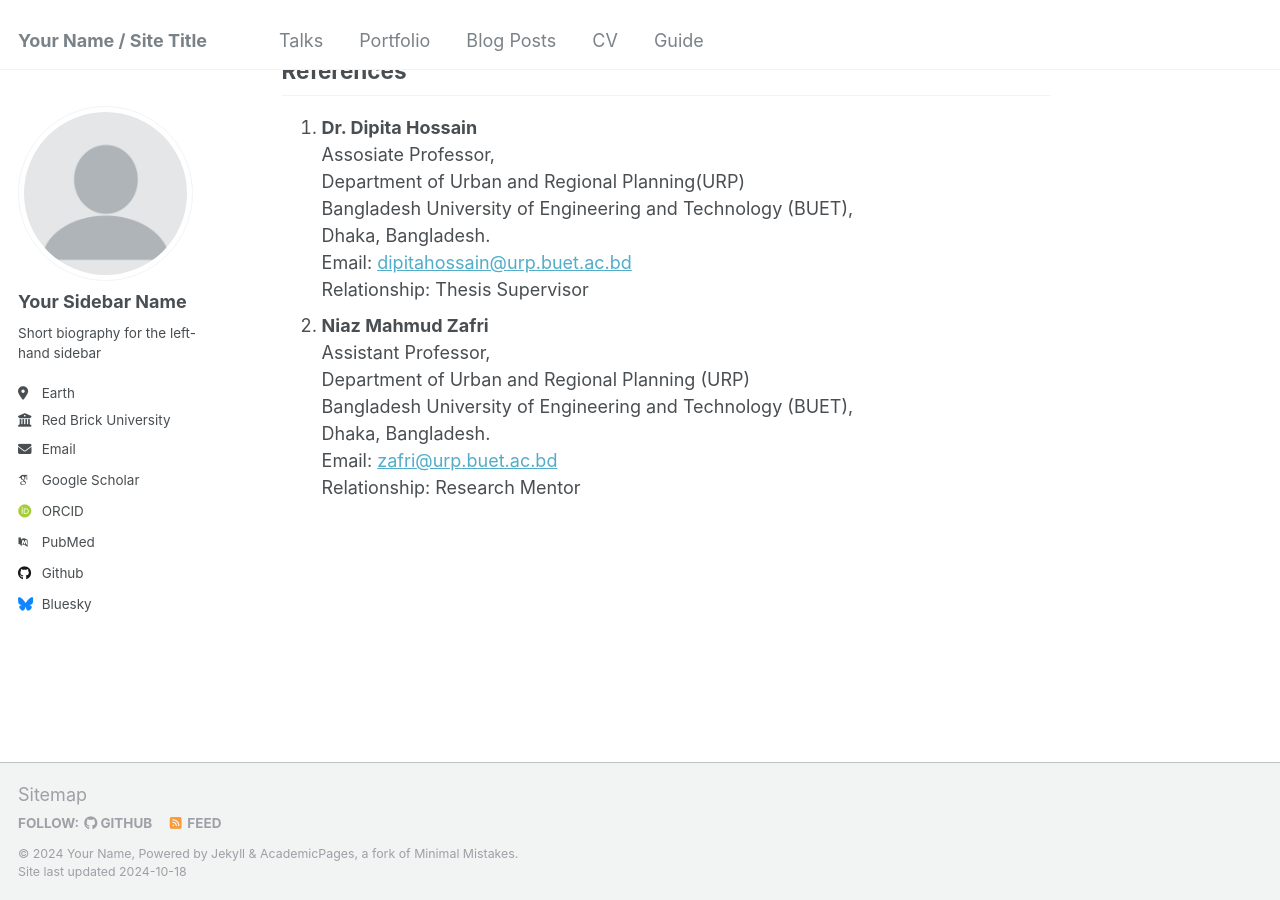
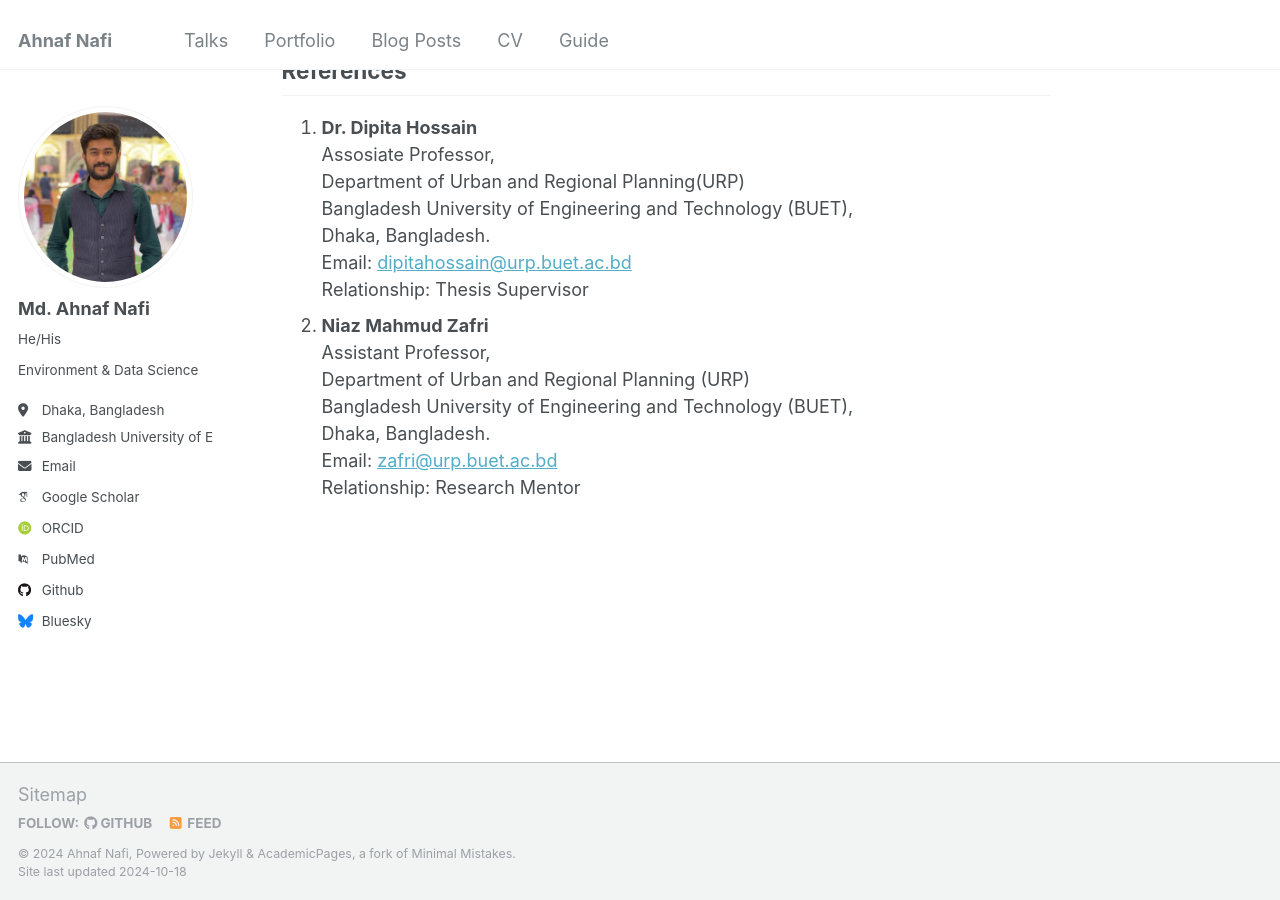
Before and after one commit to NafixData/ahnafnafi, a Jekyll site: the page built from _pages/about.md, in a window 1280 px wide and 900 px high, scrolled down 1591 px. Built offline with Jekyll 4.4.1, drawn with Linux system fonts in a browser that asks for light colours; some web fonts are replaced.

Commit message:
Update _config.yml

```diff
--- a/_config.yml
+++ b/_config.yml
@@ -1,34 +1,26 @@
-# Welcome to Jekyll!
-#
-# This config file is meant for settings that affect your entire site, values
-# which you are expected to set up once and rarely need to edit after that.
-# For technical reasons, this file is *NOT* reloaded automatically when you use
-# `jekyll serve -l -H localhost`. If you change this file, please restart the
-# server process.
-
 # Basic Site Settings
 locale                   : "en-US"
-title                    : "Your Name / Site Title"
+title                    : "Ahnaf Nafi"
 title_separator          : "-"
-name                     : &name "Your Name"
-description              : &description "personal description"
-url                      : https://academicpages.github.io # the base hostname & protocol for your site e.g. "https://mmistakes.github.io"
+name                     : &name "Ahnaf Nafi"
+description              : &description "Learning, trying, exploring and it's a loop!"
+url                      : "https://ahnafnafi.github.io"
 baseurl                  : "" # the subpath of your site, e.g. "/blog"
-repository               : "academicpages/academicpages.github.io"
+repository               : "NafixData/ahnafnafi.github.io"
 
 # Site Author - The following control what appear as part of the author content on the side bar.
 #               If a field is blank the icon and link will not appear, otherwise it will be shown.
 #               Additional customization can be done by editing /_includes/author-profile.html
 author:
   # Biographic information
-  avatar           : "profile.png"
-  name             : "Your Sidebar Name"
-  pronouns         : # example: "she/her"
-  bio              : "Short biography for the left-hand sidebar"
-  location         : "Earth"
-  employer         : "Red Brick University"
+  avatar           : "https://github.com/NafixData/ahnafnafi/blob/master/images/Dp.png?raw=true"
+  name             : "Md. Ahnaf Nafi"
+  pronouns         : "He/His"
+  bio              : "Environment & Data Science"
+  location         : "Dhaka, Bangladesh"
+  employer         : "Bangladesh University of Engineering and Technology"
   uri              : # URL
-  email            : "none@example.org"
+  email            : "ahnafnafi98@gmail.com"
 
   # Academic websites
   arxiv            : # URL - Update with the correct link to your profile
```
